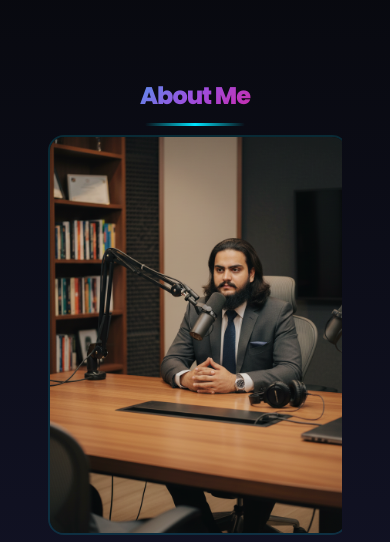
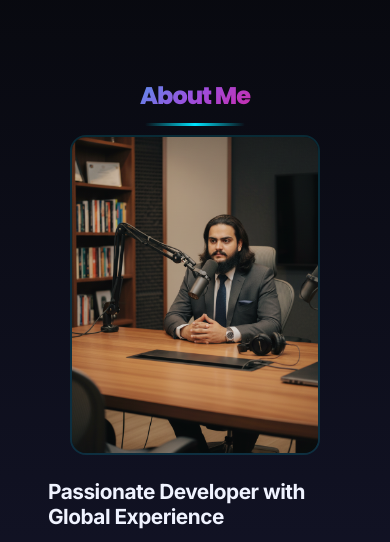
Before and after one commit to basil112/Basil-Portfolio, a website: page index.html in a window 390 px wide. Shown: the part 860-1402 px from the top of the page. Drawn offline with Linux system fonts and the light colour scheme.

Commit message:
Fix About section mobile display and remove scroll indicator

```diff
--- a/styles.css
+++ b/styles.css
@@ -529,11 +529,11 @@ body {
 }
 
 .scroll-indicator {
+    display: none !important;
     position: absolute;
     bottom: 2rem;
     left: 50%;
     transform: translateX(-50%);
-    display: flex;
     flex-direction: column;
     align-items: center;
     gap: 0.7rem;
@@ -625,6 +625,7 @@ body {
     width: 300px;
     height: 400px;
     animation: fadeInLeft 1s ease-out;
+    max-width: 100%;
 }
 
 @keyframes fadeInLeft {
@@ -1668,6 +1669,19 @@ body {
         display: block;
     }
 
+    .image-card {
+        width: 100%;
+        max-width: 250px;
+        height: 320px;
+        margin: 0 auto;
+    }
+
+    .image-card img {
+        width: 100%;
+        height: 100%;
+        object-fit: cover;
+    }
+
     .cta-buttons {
         flex-direction: column;
         gap: 0.8rem;
@@ -1704,6 +1718,9 @@ body {
     .about-image {
         max-width: 100%;
         margin: 0 auto;
+        display: flex;
+        justify-content: center;
+        width: 100%;
     }
 
     .about-text {
```
